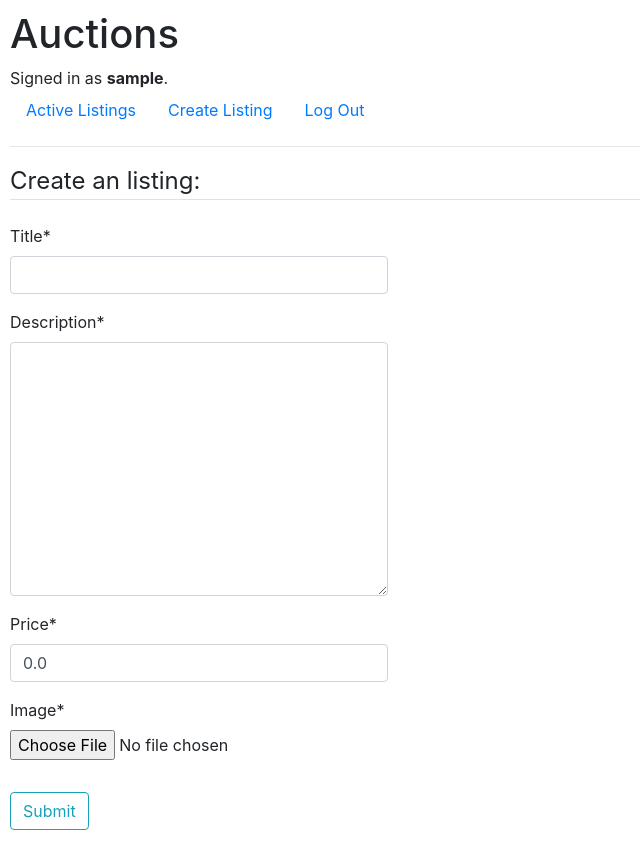
After one commit to aminbeigi/CS50W-Projects, a Django app: page /listing/create-listing in a window 1280 px wide. The commit adds this page. Shown: the whole page, without its empty margins (0-640 px from the left). Run offline with Django 3.2, Linux system fonts and the light colour scheme; the visitor is signed in with stand-in values (Sample User, id 1); some libraries are stand-ins or nearby versions.

Commit message:
Add create listing page

```diff
--- /dev/null
+++ b/src/Project 2/commerce/auctions/forms.py
@@ -0,0 +1,8 @@
+from django.forms import ModelForm
+from auctions.models import Listing
+
+class CreateListing(ModelForm):
+
+    class Meta:
+        model = Listing
+        fields = ['title', 'description', 'price', 'image']
--- a/src/Project 2/commerce/auctions/static/auctions/styles.css
+++ b/src/Project 2/commerce/auctions/static/auctions/styles.css
@@ -14,3 +14,7 @@ img {
     max-width: 500px;
     max-height: 500px;
 }
+
+.form-control {
+    width: 30%;
+}
--- /dev/null
+++ b/src/Project 2/commerce/auctions/templates/auctions/create_listing.html
@@ -0,0 +1,17 @@
+{% extends "auctions/layout.html" %}
+{% load crispy_forms_tags %}
+
+{% block body %}
+<div class ="content-section">
+    <form method="post">
+        {% csrf_token %}
+        <fieldset class="form-group">
+            <legend class="border-bottom mb-4">Create an listing:</legend>
+            {{ form|crispy }}
+        </fieldset>
+        <div class="form-group">
+            <button class="btn btn-outline-info" type="submit">Submit</button>
+        </div>
+    </form>
+</div>
+{% endblock %}
--- a/src/Project 2/commerce/auctions/templates/auctions/layout.html
+++ b/src/Project 2/commerce/auctions/templates/auctions/layout.html
@@ -19,6 +19,9 @@
         <ul class="nav">
             <li class="nav-item">
                 <a class="nav-link" href="{% url 'index' %}">Active Listings</a>
+            </li>
+            <li class="nav-item">
+                <a class="nav-link" href="{% url 'create_listing' %}">Create Listing</a>
             </li>
             {% if user.is_authenticated %}
                 <li class="nav-item">
--- a/src/Project 2/commerce/auctions/urls.py
+++ b/src/Project 2/commerce/auctions/urls.py
@@ -4,5 +4,7 @@ from . import views
 
 urlpatterns = [
     path('', views.index, name='index'),
-    path('listing/<int:id>', views.listing, name='listing')
+    path('listing/<int:id>', views.listing, name='listing'),
+    path('listing/create-listing', views.create_listing, name='create_listing'),
+    path('accounts/login/', views.login_redirect)
 ]
--- a/src/Project 2/commerce/auctions/views.py
+++ b/src/Project 2/commerce/auctions/views.py
@@ -1,11 +1,9 @@
-from django.contrib.auth import authenticate, login, logout
-from django.db import IntegrityError
 from django.shortcuts import render, redirect
-from django.urls import reverse
 from django.contrib import messages
+from django.contrib.auth.decorators import login_required
 
 from .models import User, Listing
-
+from .forms import CreateListing
 
 def index(request):
     return render(request, "auctions/index.html", {
@@ -16,3 +14,22 @@ def listing(request, id):
     return render(request, "auctions/listing.html", {
         'listing': Listing.objects.get(id=id)
     })
+
+@login_required
+def create_listing(request):
+    if request.method == 'POST':
+        form = CreateListing(request.POST)
+        if form.is_valid():
+            f = form.save(commit=False)
+            title = form.cleaned_data.get('title')
+            messages.success(request, f'Created new listing for {title}.')
+            return redirect('/')
+    else:
+        form = CreateListing()
+    return render(request, 'auctions/create_listing.html', {
+        'form': form
+        })
+
+def login_redirect(request):
+    messages.error(request, 'You need to be signed in to view this page.')
+    return redirect('/login')
```
Also changed, not shown: src/Project 2/commerce/media/images/handball.jpg (added).
